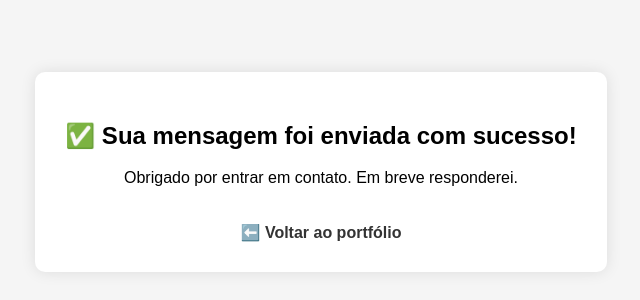
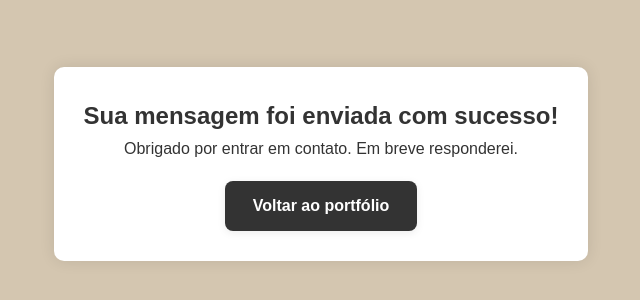
Before and after one commit to CarinaMendesDev/Portifolio_CarinaMendes, a plain HTML site: page obrigado.html in a window 1280 px wide. Shown: the part 236-536 px from the top of the page, without its empty margins (319-959 px from the left). Drawn offline with Linux system fonts and the light colour scheme.

Commit message:
Update obrigado.html

```diff
--- a/obrigado.html
+++ b/obrigado.html
@@ -3,37 +3,15 @@
 <head>
   <meta charset="UTF-8">
   <meta name="viewport" content="width=device-width, initial-scale=1.0">
+  <link rel="stylesheet" href="./style.css">
   <title>Mensagem enviada</title>
-  <style>
-    body {
-      font-family: Arial, sans-serif;
-      display: flex;
-      justify-content: center;
-      align-items: center;
-      height: 100vh;
-      background: #f5f5f5;
-    }
-    .box {
-      background: #fff;
-      padding: 30px;
-      border-radius: 10px;
-      box-shadow: 0 0 15px rgba(0,0,0,0.1);
-      text-align: center;
-    }
-    a {
-      display: inline-block;
-      margin-top: 20px;
-      text-decoration: none;
-      color: #333;
-      font-weight: bold;
-    }
-  </style>
 </head>
-<body>
+
+<body class="obrigado">
   <div class="box">
-    <h2>✅ Sua mensagem foi enviada com sucesso!</h2>
+    <h2>Sua mensagem foi enviada com sucesso!</h2>
     <p>Obrigado por entrar em contato. Em breve responderei.</p>
-    <a href="index.html">⬅️ Voltar ao portfólio</a>
+    <a href="./index.html" class="btn-voltar">Voltar ao portfólio</a>
   </div>
 </body>
 </html>
```
